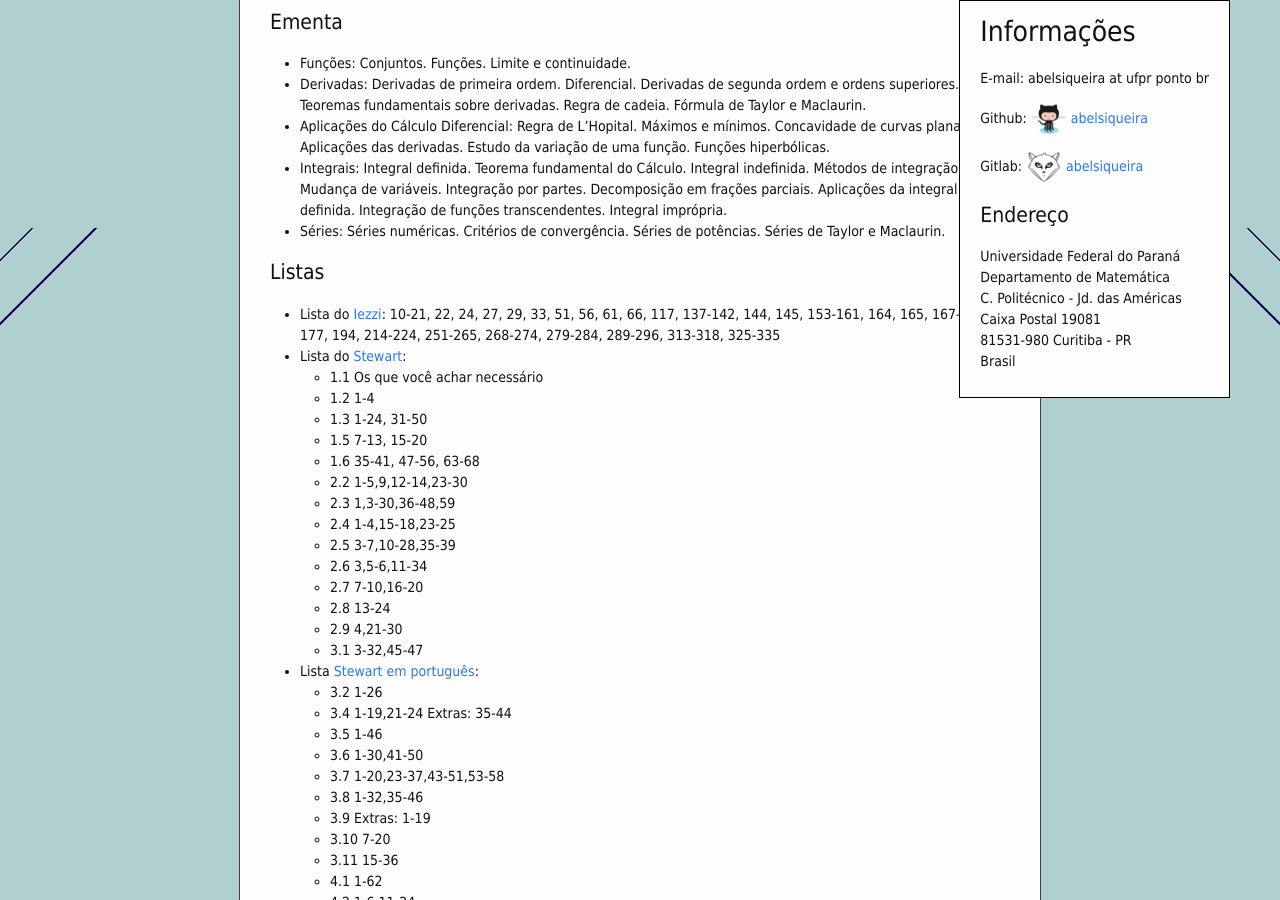
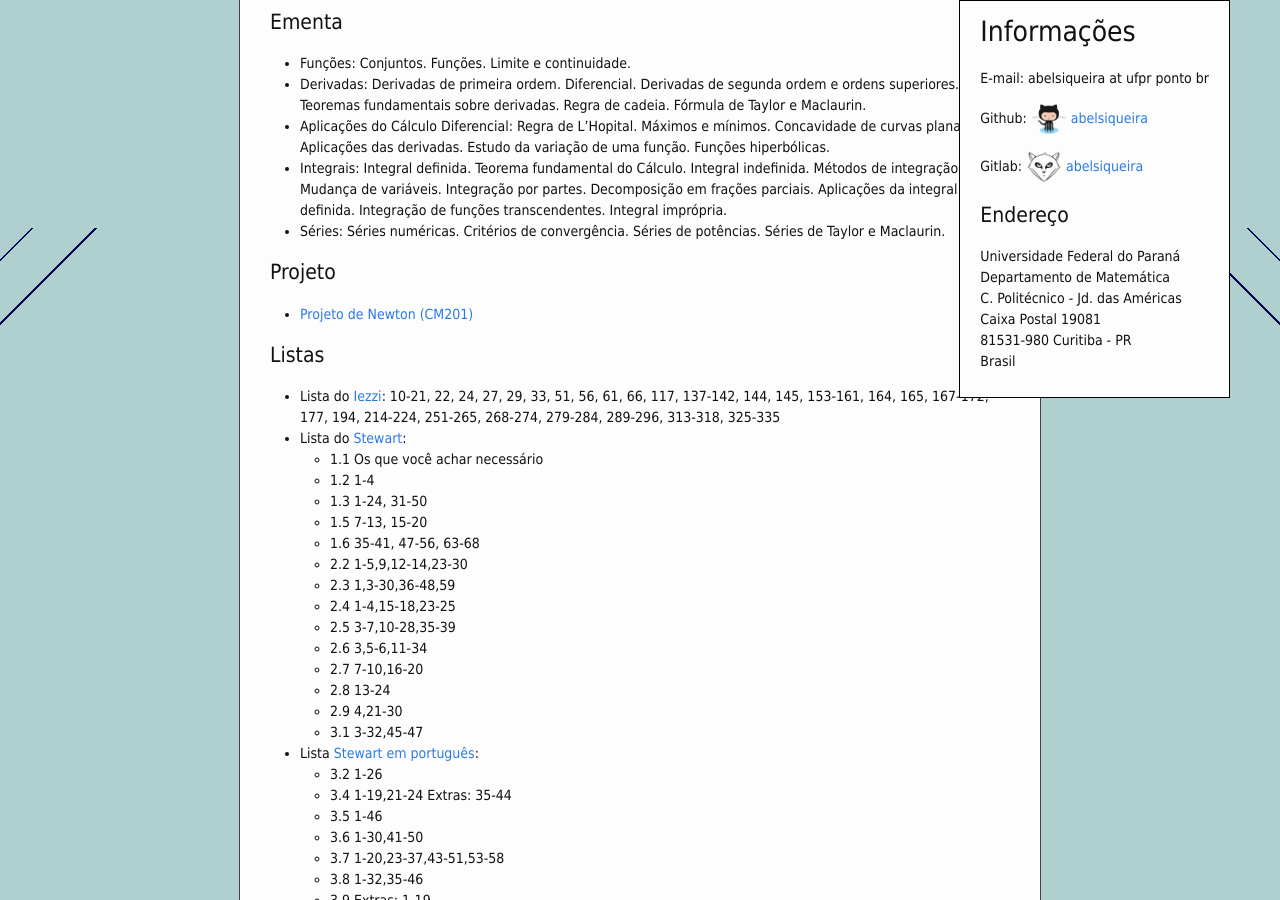
Before and after one commit to abelsiqueira/abelsiqueira.github.io-old, a Jekyll site: the page built from _posts/br/2015-02-18-cm201-calculo-diferencial-e-integral-2015s1.markdown, in a window 1280 px wide and 900 px high, scrolled down 672 px. Built offline with Jekyll 4.4.1, drawn with Linux system fonts in a browser that asks for light colours; nearby versions of some CDN libraries.

Commit message:
Adiciona projeto de Newton para CM201s1

```diff
--- a/_posts/br/2015-02-18-cm201-calculo-diferencial-e-integral-2015s1.markdown
+++ b/_posts/br/2015-02-18-cm201-calculo-diferencial-e-integral-2015s1.markdown
@@ -43,6 +43,10 @@ permalink:  cm201-2015s1
     Integração de funções transcendentes.  Integral imprópria.
   - Séries: Séries numéricas.  Critérios de convergência.  Séries de potências.
     Séries de Taylor e Maclaurin.
+
+# Projeto
+
+  - [Projeto de Newton (CM201)]({{ site.baseurl }}/disciplinas/2015s1-cm201/projeto-newton.pdf)
 
 # Listas
 
```
Also changed, not shown: 1 other file.
